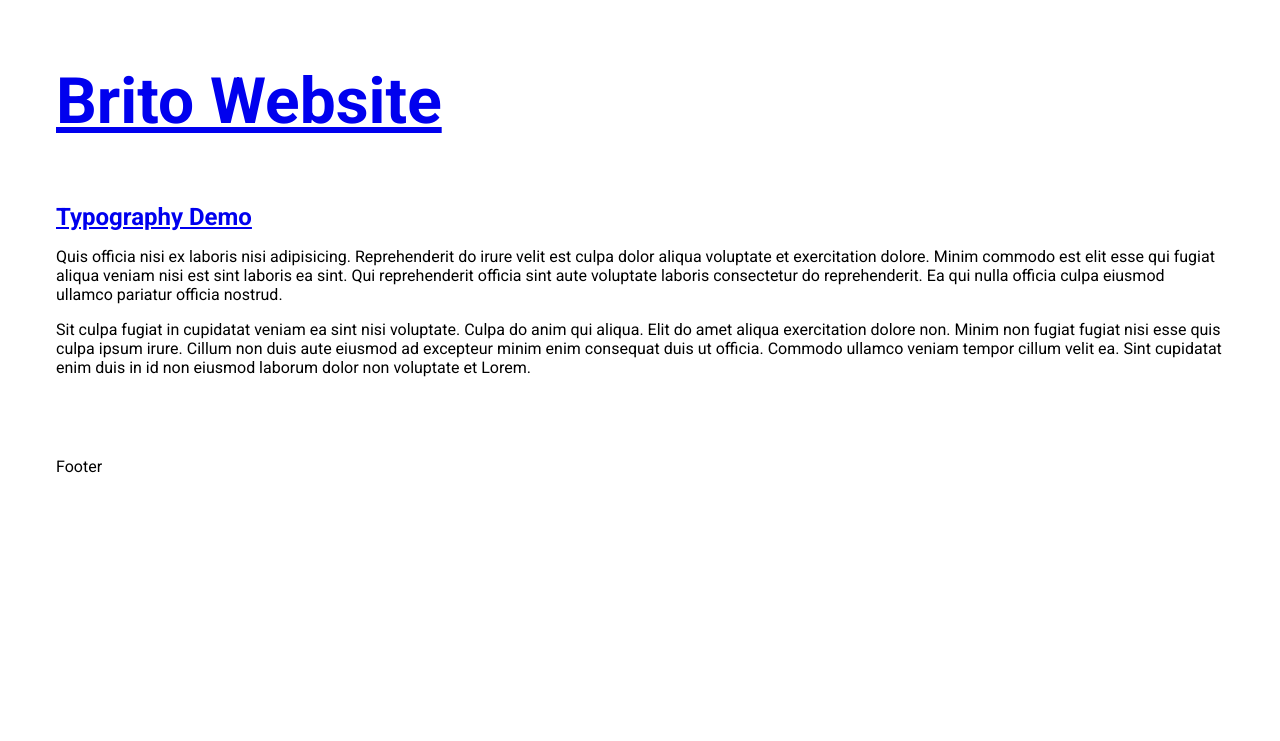
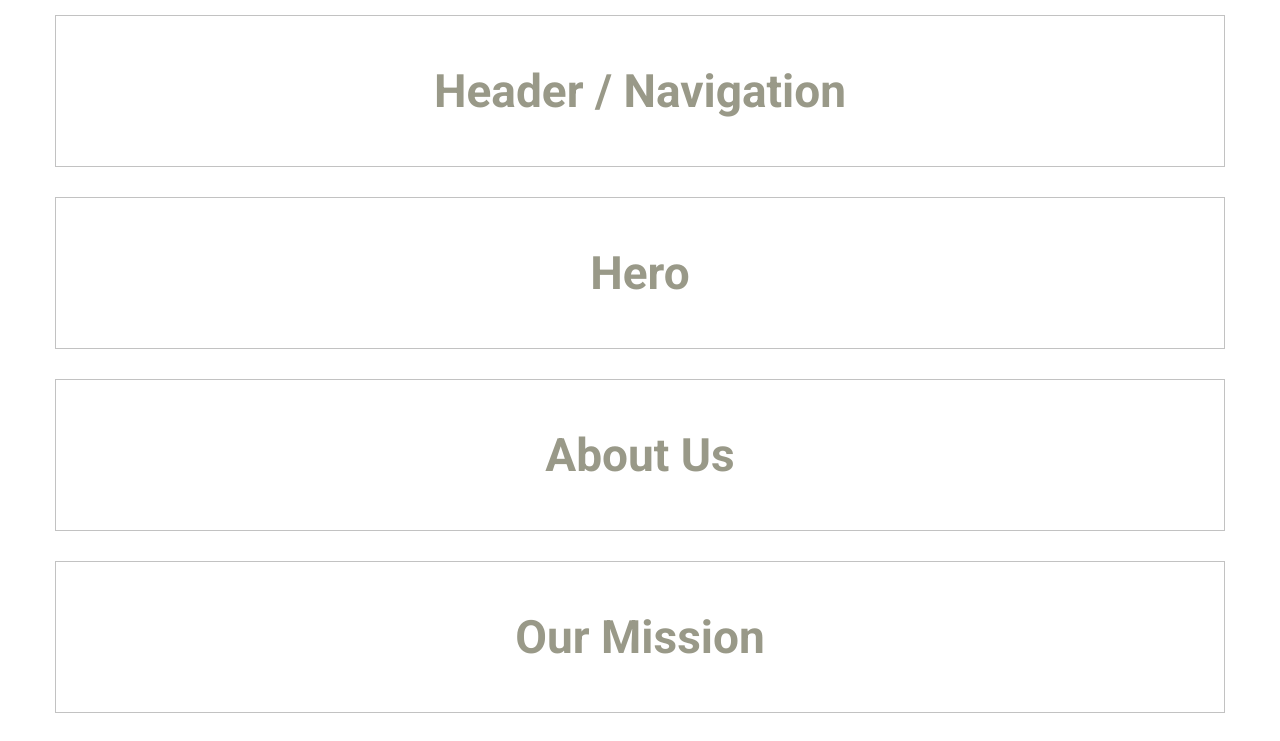
Before and after one commit to brito-ca/brito-website, a Next.js app: page / in a window 1280 px wide. Shown: the top 741 px of the page. Built offline with nearby package versions, Linux system fonts and the light colour scheme.

Commit message:
add placeholder ocmponent

```diff
--- a/components/AppLayout/AppLayout.jsx
+++ b/components/AppLayout/AppLayout.jsx
@@ -1,18 +1,17 @@
-import { Header, Footer } from '@/components';
+import { Header, Footer, Placeholder } from '@/components';
 import styles from '@/styles/AppLayout.module.css';
-import Link from 'next/link';
 
 const AppLayout = (props) => {
   const { children } = props;
   return (
     <div className={styles.container}>
       <Header>
-        <Link href={'/'}>
-          <h1>Brito Website</h1>
-        </Link>
+        <Placeholder title='Header / Navigation' />
       </Header>
       <main>{children}</main>
-      <Footer>Footer</Footer>
+      <Footer>
+        <Placeholder title='Footer' />
+      </Footer>
     </div>
   );
 };
--- /dev/null
+++ b/components/Placeholder/Placeholder.jsx
@@ -0,0 +1,12 @@
+// Temporary component, not using globals
+
+import styles from './Placeholder.module.css';
+
+const Placeholder = (props) => {
+  return (
+    <div className={styles.container}>
+      <h3>{props.title}</h3>
+    </div>
+  );
+};
+export default Placeholder;
--- /dev/null
+++ b/components/Placeholder/Placeholder.module.css
@@ -0,0 +1,10 @@
+/* Temporary component, not using globals */
+.container {
+    display: flex;
+    justify-content: center;
+    align-items: center;
+    padding: 3rem 2rem;
+    outline: solid 1px #9999;
+    color: #998;
+    margin-bottom: 2rem;
+}
--- a/components/index.js
+++ b/components/index.js
@@ -1,3 +1,4 @@
 export { default as AppLayout } from './AppLayout/AppLayout';
 export { default as Header } from './Header/Header';
 export { default as Footer } from './Footer/Footer';
+export { default as Placeholder } from './Placeholder/Placeholder';
--- a/pages/index.jsx
+++ b/pages/index.jsx
@@ -1,5 +1,5 @@
 import Head from 'next/head';
-import { AppLayout } from '@/components';
+import { AppLayout, Placeholder } from '@/components';
 import Link from 'next/link';
 
 export default function Home() {
@@ -12,25 +12,14 @@ export default function Home() {
         <link rel='icon' href='/favicon.ico' />
       </Head>
       <AppLayout>
-        <p>
-          <Link href={'typography-demo'}>Typography Demo</Link>
-        </p>
-        <p>
-          Quis officia nisi ex laboris nisi adipisicing. Reprehenderit do irure
-          velit est culpa dolor aliqua voluptate et exercitation dolore. Minim
-          commodo est elit esse qui fugiat aliqua veniam nisi est sint laboris
-          ea sint. Qui reprehenderit officia sint aute voluptate laboris
-          consectetur do reprehenderit. Ea qui nulla officia culpa eiusmod
-          ullamco pariatur officia nostrud.
-        </p>
-        <p>
-          Sit culpa fugiat in cupidatat veniam ea sint nisi voluptate. Culpa do
-          anim qui aliqua. Elit do amet aliqua exercitation dolore non. Minim
-          non fugiat fugiat nisi esse quis culpa ipsum irure. Cillum non duis
-          aute eiusmod ad excepteur minim enim consequat duis ut officia.
-          Commodo ullamco veniam tempor cillum velit ea. Sint cupidatat enim
-          duis in id non eiusmod laborum dolor non voluptate et Lorem.
-        </p>
+        <Placeholder title='Hero' />
+        <Placeholder title='About Us' />
+        <Placeholder title='Our Mission' />
+        <Placeholder title='Our Vision' />
+        <Placeholder title='Our Board' />
+        <Placeholder title='Join Us' />
+        <Placeholder title='Form' />
+        <Placeholder title='Contact Us' />
       </AppLayout>
     </>
   );
--- a/styles/AppLayout.module.css
+++ b/styles/AppLayout.module.css
@@ -1,8 +1,7 @@
 .container {
-    padding: var(--padding-lg) var(--padding-sm);
+    padding: var(--padding-sm);
     max-width: 1200px;
     margin: 0 auto;
     display: flex;
     flex-direction: column;
-    gap: var(--padding-lg);
 }
```
